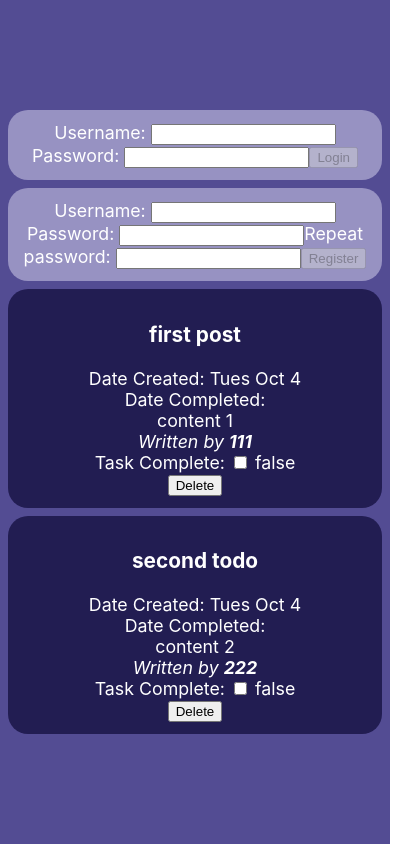
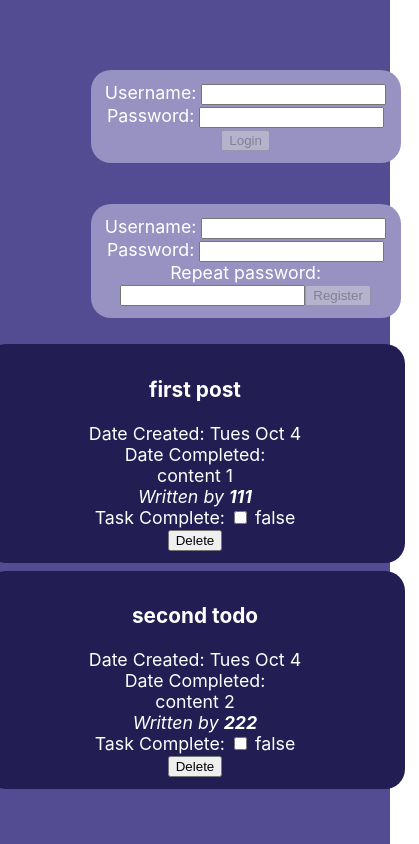
Before and after one commit to ViLinh27/lab2-todoapp, a React (Create React App) app: page / in a window 390 px wide. Shown: the whole page, 419 px wide, since content can reach past the window. Built offline with nearby package versions, Linux system fonts and the light colour scheme.

Commit message:
Get rid of some unused vars and fiddle with css
delete node modules because I forgot to do that before and makes the version tree less annoying

```diff
--- a/src/App.css
+++ b/src/App.css
@@ -26,3 +26,18 @@
   padding: 0.75rem;
   margin: 0.5rem;
 }
+
+.userInput{
+  width:100%;
+  margin-top: 5px;
+  margin-bottom: 5px;
+  padding: 5px;
+}
+@media screen and (max-width: 1000px){
+  .userInput{
+    width: 75%;
+    height: 20%;
+    margin:5px 95px 5px 95px;
+    padding: 10px;
+  }
+}
--- a/src/Todo/Todo.js
+++ b/src/Todo/Todo.js
@@ -13,7 +13,7 @@ import { useState } from 'react';
 export default function Todo(
     {title,description,author,dateCreated,complete, onRemove,item,onComplete}){
 
-        const [dateCompleted, setDateCompleted] = useState(Date());
+        const [dateCompleted] = useState(Date());
     return(
         <div className="Form-todo">
             <h3>{title}</h3>
--- a/src/User/UserBar.js
+++ b/src/User/UserBar.js
@@ -12,8 +12,14 @@ export default function UserBar({user,dispatch}){//instead of setUser it would h
     else{
         return(
             <>
-                <Login dispatch={dispatch} />{/*replace setUser with dispatch prop here: dispatch={dispatch} */}
-                <Register dispatch={dispatch}/>{/*replace setUser with dispatch prop here: dispatch={dispatch} */}
+                <div className="userInput">
+                     <Login dispatch={dispatch} />{/*replace setUser with dispatch prop here: dispatch={dispatch} */}
+                </div>
+                <div className="userInput">
+                    <Register dispatch={dispatch}/>{/*replace setUser with dispatch prop here: dispatch={dispatch} */}
+                </div>
+
+
             </>
         )
     }
```
